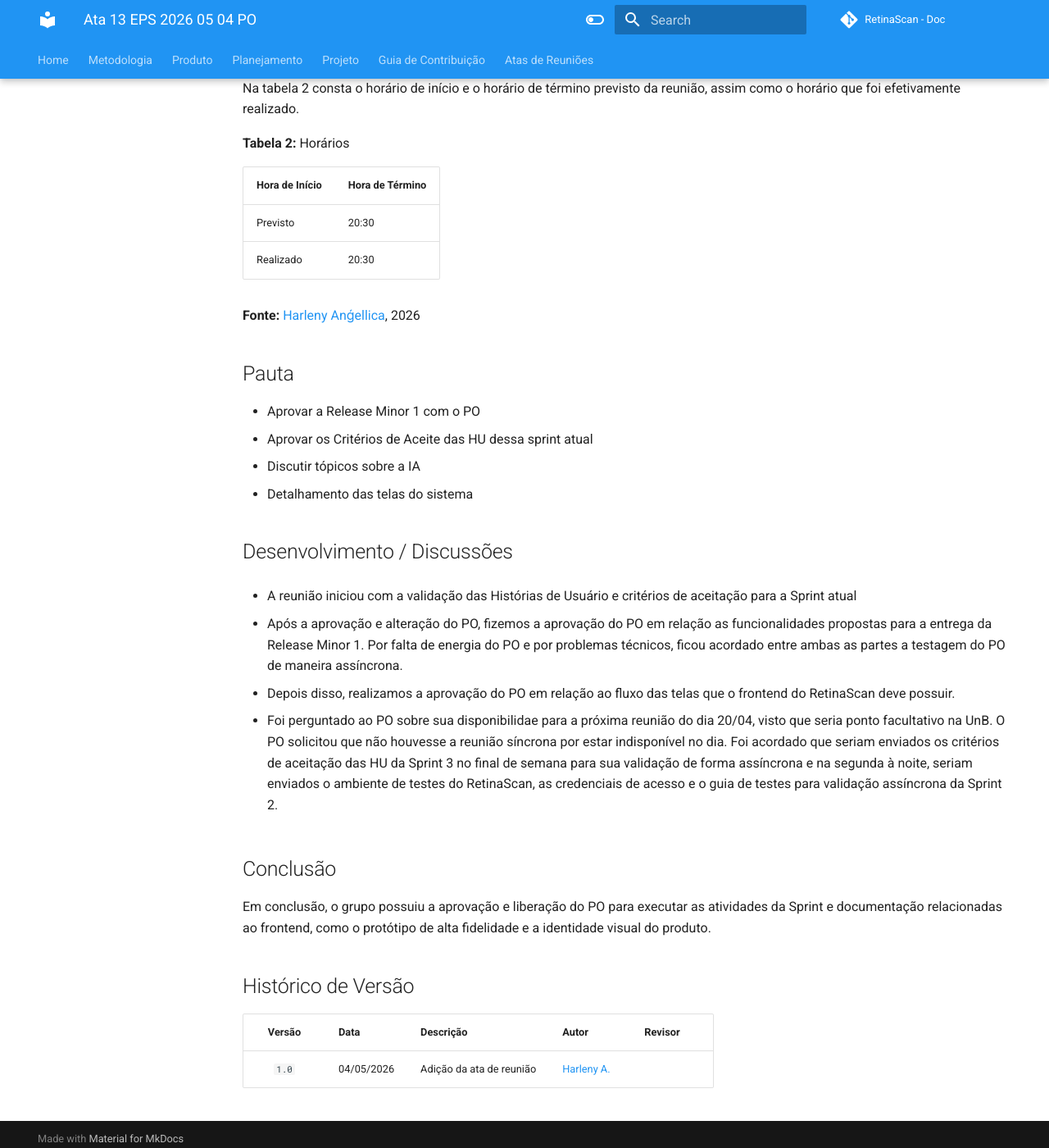
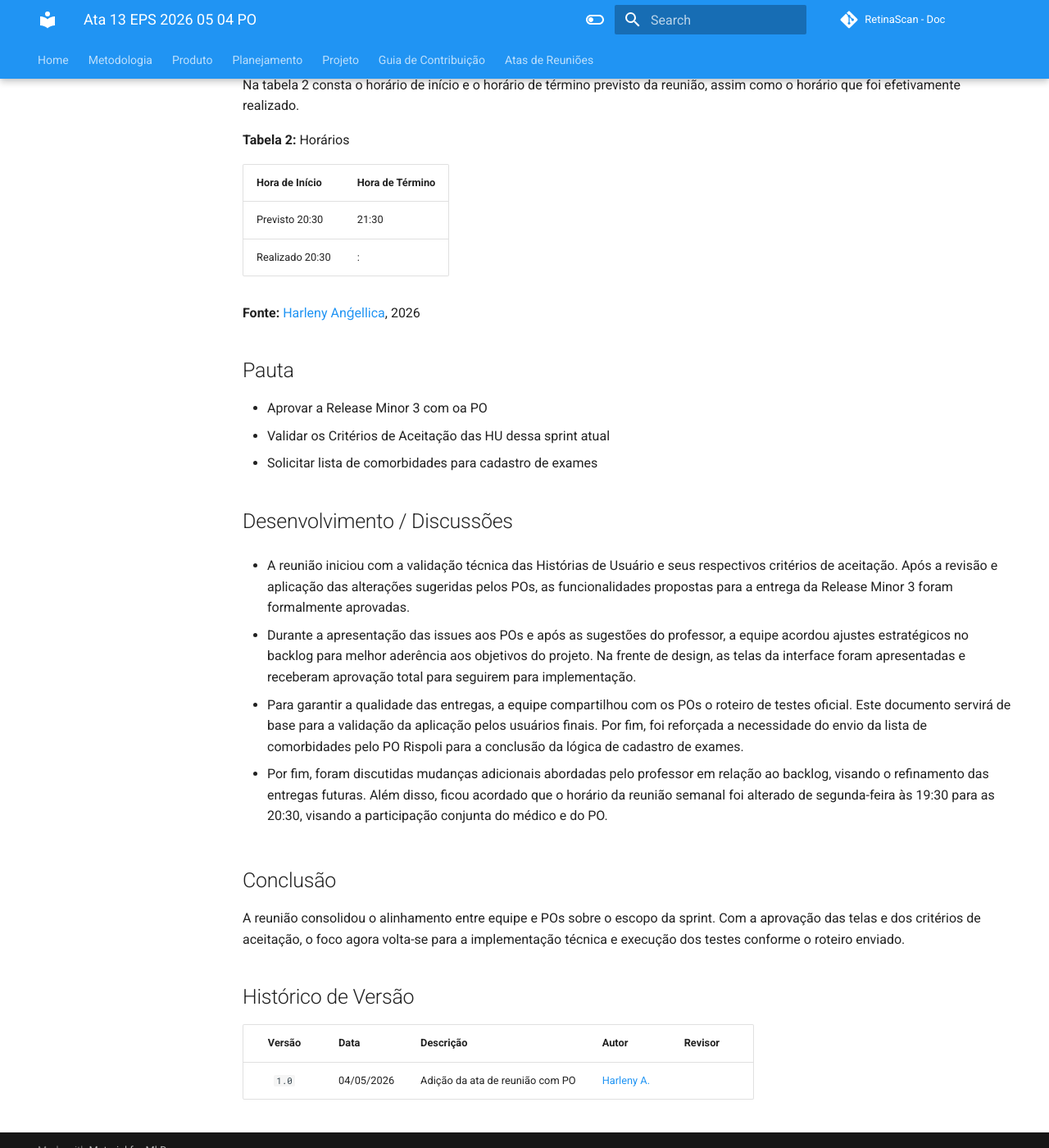
Before and after one commit to fga-eps-mds/2026-1-RetinaScan-Doc, an MkDocs documentation site: the page built from docs/atas-reunioes/Ata-13-EPS-2026-05-04-PO.md, in a window 1280 px wide and 1400 px high, scrolled down 1199 px. Shown: the whole window at 82% size. Built offline with MkDocs 1.6.1 and Material for MkDocs 9.7.7, drawn with Linux system fonts in a browser that asks for light colours; comment, search, counter and statistics services are not loaded; some of the changed text lies outside the part shown.

Commit message:
docs: adicionando ata da reuniao

```diff
--- a/docs/atas-reunioes/Ata-13-EPS-2026-05-04-PO.md
+++ b/docs/atas-reunioes/Ata-13-EPS-2026-05-04-PO.md
@@ -8,25 +9,25 @@ Reunião realizada no modelo assíncrono via Teams
 
 **Product Owner**: Vinícius Rispoli de Carvalho
 **Professor:** Hilmer Neri Rodrigues
+**Médico:** Thiago Alves Martins
 
 **Tabela 1:** Membros da equipe participantes da reunião
 
 | Matrícula | Aluno                              | Presente |
 | --------- | ---------------------------------- | -------- |
-| 222037648 | André Cláudio Maia da Cunha        | ✓        |
-| 221007850 | Arthur Ribeiro e Sousa             |          |
+| 222037648 | André Cláudio Maia da Cunha        |          |
+| 221007850 | Arthur Ribeiro e Sousa             | ✓        |
 | 221021901 | Cecília Ernesto Silva Quaresma     | ✓        |
 | 221007706 | Elias Faria de Oliveira            | ✓        |
-| 202016168 | Eric Camargo da Silva              | ✓        |
+| 202016168 | Eric Camargo da Silva              |          |
 | 211061814 | Gustavo Costa de Jesus             | ✓        |
 | 211061832 | Harleny Angéllica Araújo de Sousa  | ✓        |
 | 211062947 | Iderlan Junio Cardoso da Silva     | ✓        |
 | 221037975 | Natália Rodrigues de Morais        | ✓        |
 | 190020814 | Vinícius Roriz Meireles Silva      | ✓        |
 | 211031889 | Yan Luca Viana de Araújo Fontenele | ✓        |
-| 212002907 | Zenilda Pedrosa Vieira             | ✓        |
 
-**Fonte:** [André Maia](https://github.com/andre-maia51), 2026
+**Fonte:**  [Harleny Anǵellica](https://github.com/Angelicahaas), 2026
 
 ## Início e término
 
@@ -36,36 +37,34 @@ Na tabela 2 consta o horário de início e o horário de término previsto da re
 
 | Hora de Início | Hora de Término |
 | :--- | :--- |
-| Previsto | 20:30 | 21:30 |
-| Realizado | 20:30 | : |
+| Previsto  20:30 | 21:30 |
+| Realizado  20:30 | : |
 
 **Fonte:** [Harleny Anǵellica](https://github.com/Angelicahaas), 2026
 
 ## Pauta
-
-- Aprovar a Release Minor 1 com o PO
-- Aprovar os Critérios de Aceite das HU dessa sprint atual
-- Discutir tópicos sobre a IA
-- Detalhamento das telas do sistema
+- Aprovar a Release Minor 3 com oa PO
+- Validar os Critérios de Aceitação das HU dessa sprint atual
+- Solicitar lista de comorbidades para cadastro de exames
 
 
 ## Desenvolvimento / Discussões
 
-- A reunião iniciou com a validação das Histórias de Usuário e critérios de aceitação para a Sprint atual
+- A reunião iniciou com a validação técnica das Histórias de Usuário e seus respectivos critérios de aceitação. Após a revisão e aplicação das alterações sugeridas pelos POs, as funcionalidades propostas para a entrega da Release Minor 3 foram formalmente aprovadas.
 
-- Após a aprovação e alteração do PO, fizemos a aprovação do PO em relação as funcionalidades propostas para a entrega da Release Minor 1. Por falta de energia do PO e por problemas técnicos, ficou acordado entre ambas as partes a testagem do PO de maneira assíncrona.
+- Durante a apresentação das issues aos POs e após as sugestões do professor, a equipe acordou ajustes estratégicos no backlog para melhor aderência aos objetivos do projeto. Na frente de design, as telas da interface foram apresentadas e receberam aprovação total para seguirem para implementação.
 
-- Depois disso, realizamos a aprovação do PO em relação ao fluxo das telas que o frontend do RetinaScan deve possuir.
+- Para garantir a qualidade das entregas, a equipe compartilhou com os POs o roteiro de testes oficial. Este documento servirá de base para a validação da aplicação pelos usuários finais. Por fim, foi reforçada a necessidade do envio da lista de comorbidades pelo PO Rispoli para a conclusão da lógica de cadastro de exames.
 
-- Foi perguntado ao PO sobre sua disponibilidae para a próxima reunião do dia 20/04, visto que seria ponto facultativo na UnB. O PO solicitou que não houvesse a reunião síncrona por estar indisponível no dia. Foi acordado que seriam enviados os critérios de aceitação das HU da Sprint 3 no final de semana para sua validação de forma assíncrona e na segunda à noite, seriam enviados o ambiente de testes do RetinaScan, as credenciais de acesso e o guia de testes para validação assíncrona da Sprint 2.
+-  Por fim, foram discutidas mudanças adicionais abordadas pelo professor em relação ao backlog, visando o refinamento das entregas futuras. Além disso, ficou acordado que o horário da reunião semanal foi alterado de segunda-feira às 19:30 para as 20:30, visando a participação conjunta do médico e do PO.
 
 ## Conclusão
 
-Em conclusão, o grupo possuiu a aprovação e liberação do PO para executar as atividades da Sprint e documentação relacionadas ao frontend, como o protótipo de alta fidelidade e a identidade visual do produto.
+A reunião consolidou o alinhamento entre equipe e POs sobre o escopo da sprint. Com a aprovação das telas e dos critérios de aceitação, o foco agora volta-se para a implementação técnica e execução dos testes conforme o roteiro enviado.
 
 ## Histórico de Versão
 
 
 | Versão | Data       | Descrição                | Autor                                              | Revisor                                         |
 | :----: | ---------- | ------------------------ | -------------------------------------------------- | ----------------------------------------------- |
-| `1.0`  | 04/05/2026 | Adição da ata de reunião | [Harleny A.](https://github.com/Angelicahaas)|  |
+| `1.0`  | 04/05/2026 | Adição da ata de reunião com PO | [Harleny A.](https://github.com/Angelicahaas)|  |
```
Also changed, not shown: other parts of docs/atas-reunioes/Ata-13-EPS-2026-05-04-PO.md (+1 -0 lines), docs/atas-reunioes/Ata-11-EPS-2026-04-30-R1.md (+10 -4 lines), docs/atas-reunioes/Ata-12-EPS-2026-05-04.md (+5 -4 lines).
